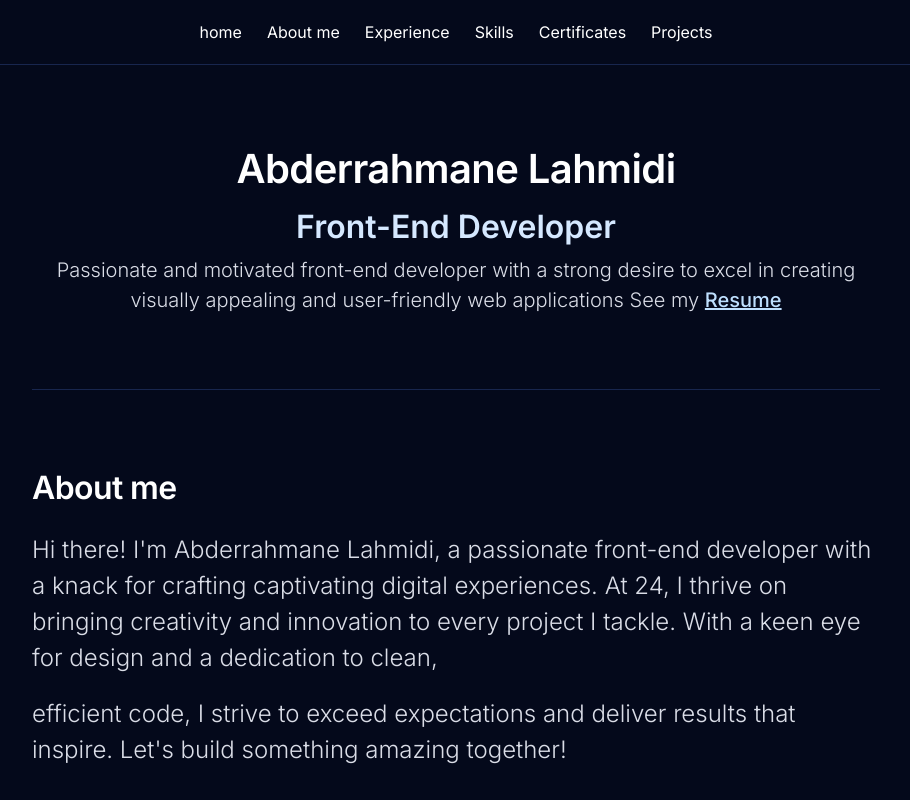
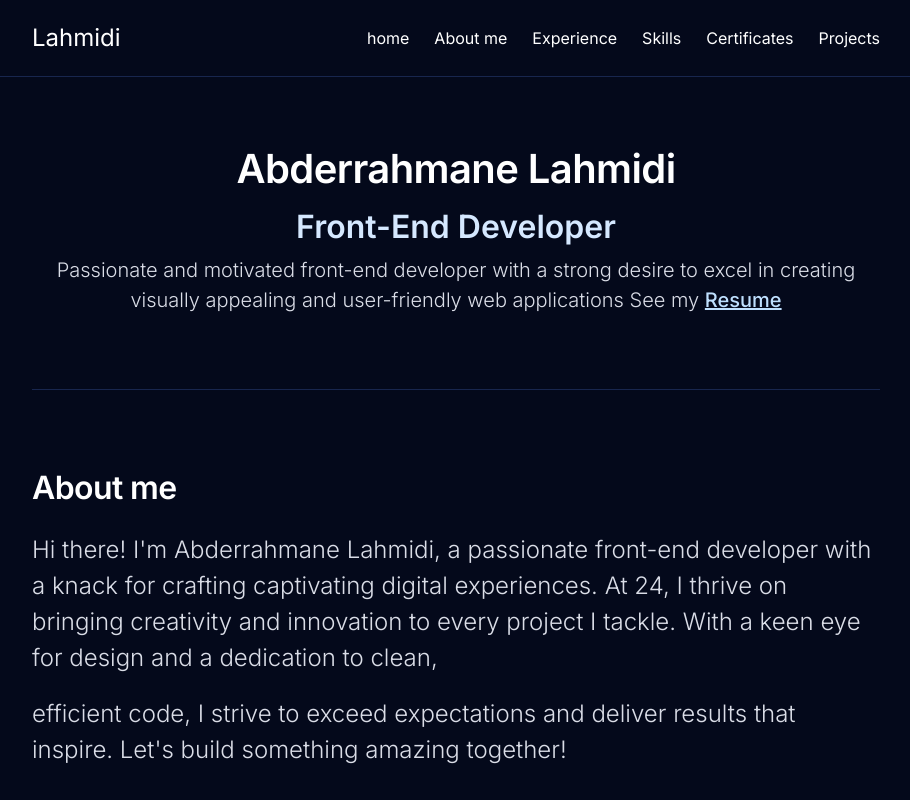
Before and after one commit to Abderrahmanlahmidi/Personal-Portfolio, a Next.js app: page / in a window 1280 px wide. Shown: the top 800 px of the page, without its empty margins (184-1094 px from the left). Built offline with nearby package versions, Linux system fonts and the light colour scheme.

Commit message:
feat: add my name in the navbar

```diff
--- a/src/app/Components/Menu.jsx
+++ b/src/app/Components/Menu.jsx
@@ -44,7 +44,7 @@ const Menu = ({ isOpen, onClose }) => {
   return (
 
     <motion.div
-      className="fixed inset-0  bg-opacity-75 flex justify-center items-start z-50"
+      className="fixed inset-0  bg-opacity-75 hidden max-[640px]:flex justify-center items-start z-50"
       initial={{ opacity: 0 }}
       animate={menuAnimation}
     >
@@ -54,7 +54,7 @@ const Menu = ({ isOpen, onClose }) => {
         animate={menuAnimation}
       >
         <button onClick={handleClose} className=" p-[10px] rounded-[5px] border-[2px] border-[#D9EAFE]">
-          <Image src={Close} />
+          <Image src={Close} className='w-[18px]' />
         </button>
         <ul className="mt-8 text-center space-y-[10px]">
           <li>
--- a/src/app/Components/Navbar.jsx
+++ b/src/app/Components/Navbar.jsx
@@ -26,7 +26,8 @@ function Navbar() {
 
 
     <div className='fixed w-full z-50 top-0' >
-    <nav className='bg-[#04091B] py-[20px] flex w-full  justify-center  border-b-[1px] border-b-[#18264E] '>
+    <nav className='bg-[#04091B] py-[20px] flex w-full items-center  justify-between  border-b-[1px] border-b-[#18264E] px-[216px]  max-[640px]:px-[16px]'>
+      <h3 className='text-[#fff] text-[24px]' >Lahmidi</h3>
       <ul className='space-x-[25px] flex max-[640px]:hidden'>
         <li><a onClick={handleClick} className={`hover:text-[#bedffe] text-[#ffff] transition delay-75`} href="#home">home</a></li>
         <li><a onClick={handleClick} className={`hover:text-[#bedffe] text-[#ffff] transition delay-75`} href="#About">About me</a></li>
@@ -36,8 +37,8 @@ function Navbar() {
         <li><a onClick={handleClick} className={`hover:text-[#bedffe] text-[#ffff] transition delay-75`} href="#Projects">Projects</a></li>
       </ul>
 
-      <button onClick={handleMenuToggle} className='max-[640px]:flex p-[10px] rounded-[5px] border-[2px] border-[#D9EAFE] hidden' >
-        <Image src={burger} />
+      <button onClick={handleMenuToggle} className='max-[640px]:flex p-[10px] rounded-[3px] border-[2px] border-[#D9EAFE] hidden' >
+        <Image src={burger} className='w-[18px]' />
       </button>
       {isMenuOpen === true ? (
         <Menu   isOpen={isMenuOpen} onClose={handleMenuToggle} />
```
